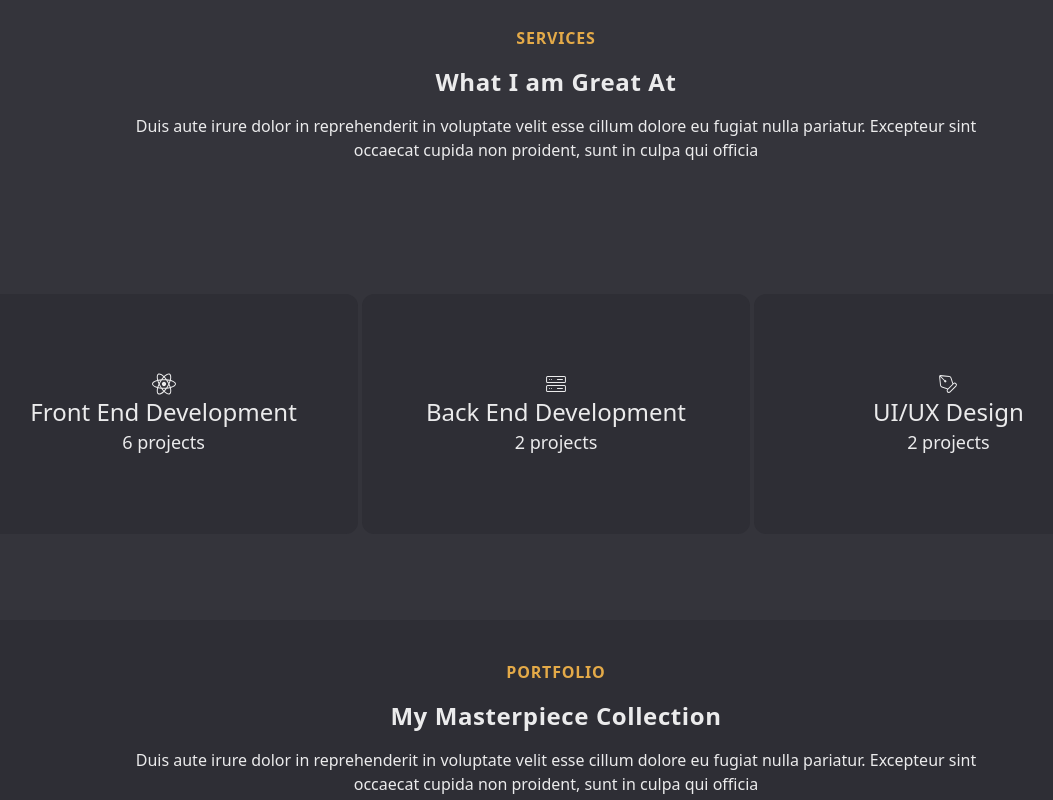
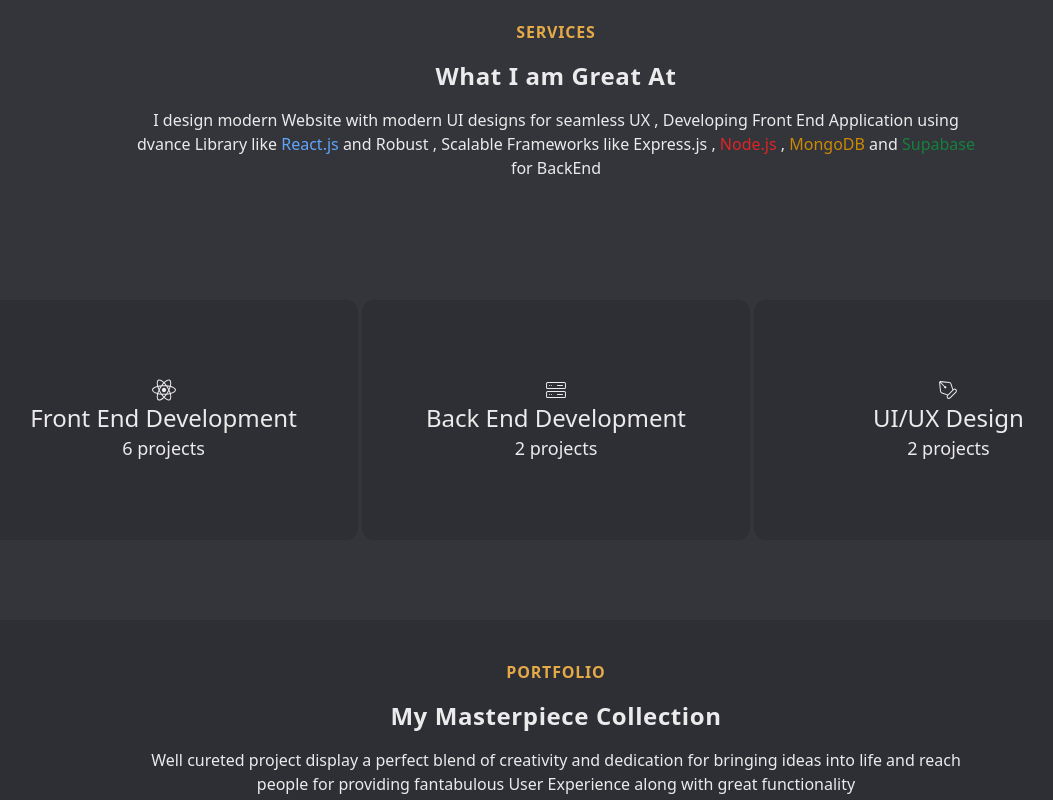
Before and after one commit to 16gsanket/portfolio, a React (Vite) app: page / in a window 1280 px wide. Shown: the part 700-1500 px from the top of the page, without its empty margins (84-1137 px from the left). Built offline with nearby package versions, Linux system fonts and the light colour scheme.

Commit message:
added messages

```diff
--- a/src/Pages/Page2.jsx
+++ b/src/Pages/Page2.jsx
@@ -19,9 +19,7 @@ export default function () {
         <h2 className="text-md text-orange_text font-semibold tracking-wider ">SERVICES</h2>
         <p className="text-2xl text-text_color font-bold tracking-wide ">What I am Great At</p>
         <p>
-          Duis aute irure dolor in reprehenderit in voluptate velit esse cillum
-          dolore eu fugiat nulla pariatur. Excepteur sint occaecat cupida non
-          proident, sunt in culpa qui officia
+          I design  modern Website with modern UI designs for seamless UX , Developing Front End Application using dvance Library like <span className="text-blue-400">React.js</span> and Robust , Scalable Frameworks like Express.js , <span className="text-red-600">Node.js</span> , <span className="text-yellow-600">MongoDB</span> and <span className="text-green-700">Supabase</span> for BackEnd
         </p>
       </div>
       <div className="h-[40vh] w-11/12 flex align-middle justify-around gap-1 items-center">
--- a/src/Pages/Page3.jsx
+++ b/src/Pages/Page3.jsx
@@ -111,9 +111,7 @@ function Page3() {
           My Masterpiece Collection
         </p>
         <p>
-          Duis aute irure dolor in reprehenderit in voluptate velit esse cillum
-          dolore eu fugiat nulla pariatur. Excepteur sint occaecat cupida non
-          proident, sunt in culpa qui officia
+        Well cureted project display a perfect blend of creativity and dedication for bringing ideas into life and reach people for providing fantabulous User Experience along with great functionality
         </p>
       </div>
       <div className="h-4/6 w-10/12  flex flex-col gap-10">
```
Also changed, not shown: src/Pages/Page1.jsx (+4 -8 lines).
